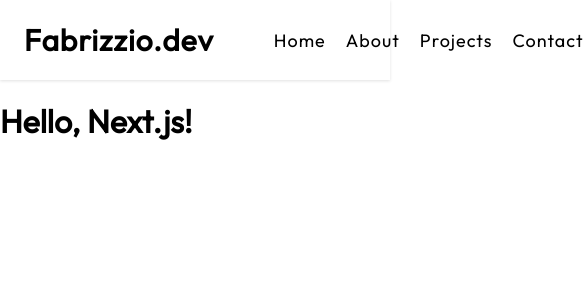
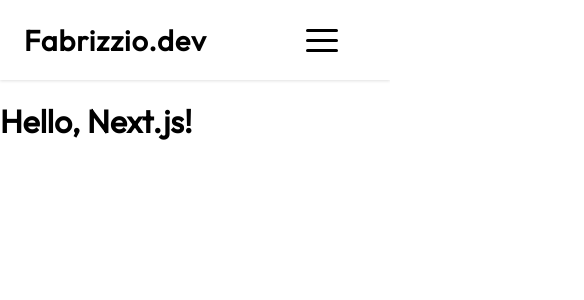
Before and after one commit to Fabrizzio20k/PORTFOLIO, a Next.js app: page / in a window 390 px wide. Shown: the top 300 px of the page, 584 px wide, since content can reach past the window. Built offline with nearby package versions, Linux system fonts and the light colour scheme.

Commit message:
Add dependences for hamburguer menu

```diff
--- a/package.json
+++ b/package.json
@@ -12,6 +12,7 @@
     "@emotion/react": "^11.11.1",
     "@emotion/styled": "^11.11.0",
     "@mui/material": "^5.15.0",
+    "hamburger-react": "^2.5.0",
     "next": "14.0.4",
     "react": "^18",
     "react-dom": "^18"
--- /dev/null
+++ b/src/app/about/page.tsx
@@ -0,0 +1,3 @@
+export default function Page() {
+    return <h1>Hello, Next.js about!</h1>
+}
--- /dev/null
+++ b/src/app/not-found.js
@@ -0,0 +1,3 @@
+export default function Custom404() {
+    return <h1>404 error - Esta pagina no existe hijo de 🐩</h1>
+}
--- a/src/app/page.tsx
+++ b/src/app/page.tsx
@@ -1,5 +1,3 @@
-"use client";
-
 export default function Page() {
     return <h1>Hello, Next.js!</h1>
 }
--- a/src/components/Navbar.tsx
+++ b/src/components/Navbar.tsx
@@ -1,12 +1,19 @@
 "use client";
 import { useState } from "react";
+import { useEffect } from "react";
 import Link from "next/link";
+import { routes } from "@/components/routes";
 import styles from "@/styles/Navbar.module.css";
+import { Turn as Hamburger } from 'hamburger-react'
 
 function Navbar() {
     const [isOpen, setIsOpen] = useState(false);
+    useEffect(() => {
+        console.log(isOpen);
+    }, [isOpen]);
 
     return (
+        <main>
             <nav className={styles.navbar}>
                 <div>
                     <Link href={"/"} className={styles.noDecoration}>
@@ -14,14 +21,19 @@ function Navbar() {
                     </Link>
                 </div>
                 <ul className={styles.navUL}>
+                    <li className={styles.hamburguer}>
+                        <Hamburger rounded toggled={isOpen} toggle={setIsOpen} />
+                    </li>
                     <li className={styles.menu}>
-                    <Link href={"/"} className={`${styles.noDecoration} ${styles.links}`}> Home</Link>
-                    <Link href={"/about"} className={`${styles.noDecoration} ${styles.links}`}> About</Link>
-                    <Link href={"/projects"} className={`${styles.noDecoration} ${styles.links}`}> Projects</Link>
-                    <Link href={"/contact"} className={`${styles.noDecoration} ${styles.links}`}> Contact</Link>
+                        {routes.map((route, index) => (
+                            <Link href={route.path} key={index} className={`${styles.noDecoration} ${styles.links}`}>
+                                {route.name}
+                            </Link>
+                        ))}
                     </li>
                 </ul>
             </nav>
+        </main>
     )
 }
 
--- /dev/null
+++ b/src/components/routes.tsx
@@ -0,0 +1,29 @@
+interface Route {
+    name: string;
+    path: string;
+}
+
+const routes: Route[] = [
+    {
+        name: 'Home',
+        path: '/',
+    },
+    {
+        name: 'About',
+        path: '/about',
+    },
+    {
+        name: 'Skills',
+        path: '/skills',
+    },
+    {
+        name: 'Projects',
+        path: '/projects',
+    },
+    {
+        name: 'Contact',
+        path: '/contact',
+    },
+]
+
+export { routes };
--- a/src/styles/Navbar.module.css
+++ b/src/styles/Navbar.module.css
@@ -1,5 +1,9 @@
 .noDecoration {
     text-decoration: none;
+}
+
+.noDisplay {
+    display: none;
 }
 
 .navbar {
@@ -28,12 +32,17 @@
     align-items: center;
 }
 
+.hamburguer {
+    display: none;
+}
+
 .textLogo {
     color: #000;
-    font-size: 30px;
+    font-size: 1.8em;
     font-weight: 600;
     letter-spacing: 1px;
     text-decoration: none;
+
 }
 
 .links {
@@ -44,3 +53,27 @@
     margin-left: 20px;
     text-decoration: none;
 }
+
+.menuMobile {
+    background-color: yellow;
+    position: fixed;
+    width: 100%;
+    height: 100%;
+    display: flex;
+    flex-direction: column;
+    justify-content: center;
+    align-items: center;
+    margin: 0;
+    padding: 0;
+}
+
+@media screen and (max-width: 960px) {
+    .menu {
+        display: none;
+    }
+
+    .hamburguer {
+        display: block;
+        cursor: pointer;
+    }
+}
```
Also changed, not shown: tsconfig.json (+18 -4 lines), 1 other file (tests, documents, lock files or other folders). Lines whose indentation alone changed are shown as unchanged.
